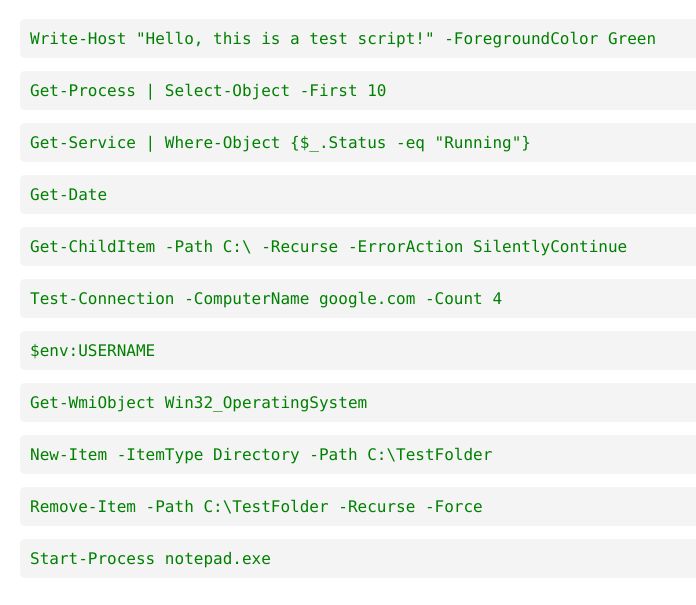
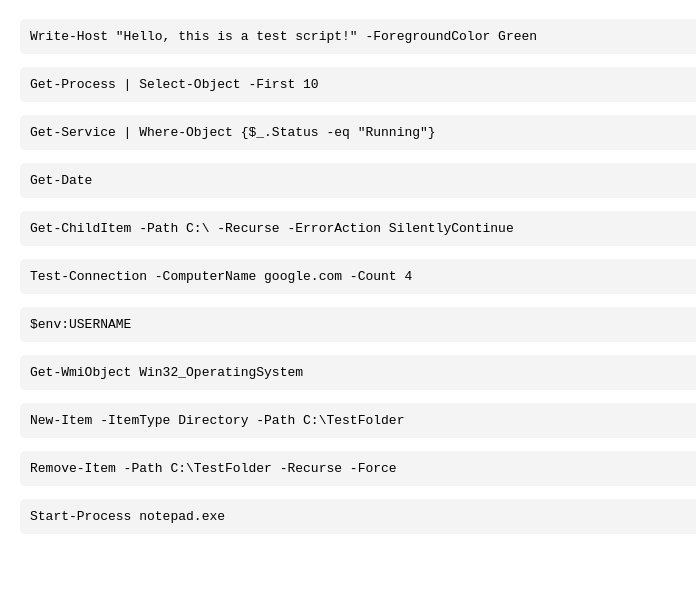
Before and after one commit to almas-cp/isi, a plain HTML site: page index.html in a window 1280 px wide. Shown: the part 61-666 px from the top of the page, without its empty margins (0-696 px from the left). Drawn offline with Linux system fonts and the light colour scheme.

Commit message:
Update index.html

```diff
--- a/index.html
+++ b/index.html
@@ -7,23 +7,22 @@
     <style>
         body { font-family: Arial, sans-serif; margin: 20px; }
         pre { background: #f4f4f4; padding: 10px; border-radius: 5px; }
-        code { font-family: Consolas, monospace; color: green; }
     </style>
 </head>
 <body>
     <h1>PowerShell Code Snippets</h1>
 
-    <pre><code>Write-Host "Hello, this is a test script!" -ForegroundColor Green</code></pre>
-    <pre><code>Get-Process | Select-Object -First 10</code></pre>
-    <pre><code>Get-Service | Where-Object {$_.Status -eq "Running"}</code></pre>
-    <pre><code>Get-Date</code></pre>
-    <pre><code>Get-ChildItem -Path C:\ -Recurse -ErrorAction SilentlyContinue</code></pre>
-    <pre><code>Test-Connection -ComputerName google.com -Count 4</code></pre>
-    <pre><code>$env:USERNAME</code></pre>
-    <pre><code>Get-WmiObject Win32_OperatingSystem</code></pre>
-    <pre><code>New-Item -ItemType Directory -Path C:\TestFolder</code></pre>
-    <pre><code>Remove-Item -Path C:\TestFolder -Recurse -Force</code></pre>
-    <pre><code>Start-Process notepad.exe</code></pre>
+    <pre>Write-Host "Hello, this is a test script!" -ForegroundColor Green</pre>
+    <pre>Get-Process | Select-Object -First 10</pre>
+    <pre>Get-Service | Where-Object {$_.Status -eq "Running"}</pre>
+    <pre>Get-Date</pre>
+    <pre>Get-ChildItem -Path C:\ -Recurse -ErrorAction SilentlyContinue</pre>
+    <pre>Test-Connection -ComputerName google.com -Count 4</pre>
+    <pre>$env:USERNAME</pre>
+    <pre>Get-WmiObject Win32_OperatingSystem</pre>
+    <pre>New-Item -ItemType Directory -Path C:\TestFolder</pre>
+    <pre>Remove-Item -Path C:\TestFolder -Recurse -Force</pre>
+    <pre>Start-Process notepad.exe</pre>
 
 </body>
 </html>
```
